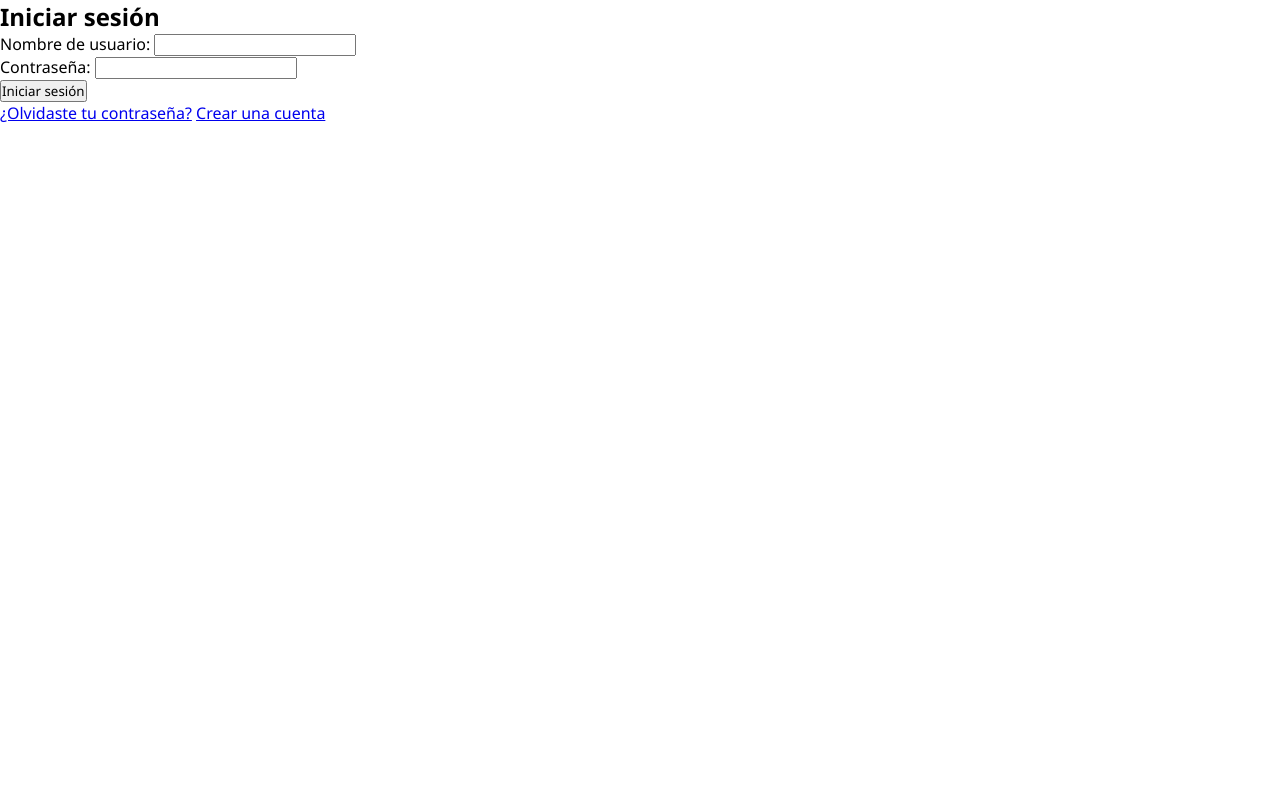
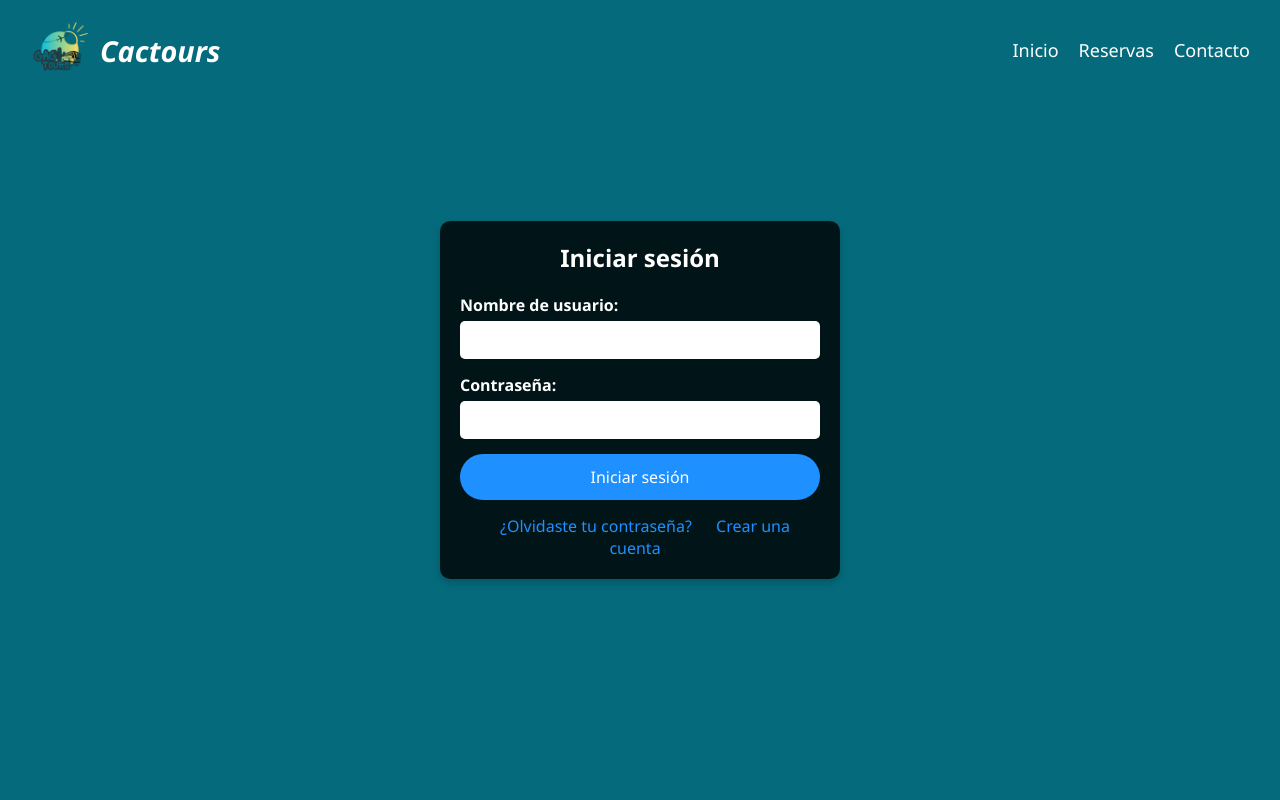
Before and after one commit to Janse-1/Cactours_, a Django app: page /login/ in a window 1280 px wide. Run offline with Django 5.2, Linux system fonts and the light colour scheme.

Commit message:
Se arreglaron diseños en el inicio de sesion

```diff
--- a/cactours_django/core/static/css/styles.css
+++ b/cactours_django/core/static/css/styles.css
@@ -15,6 +15,17 @@ header {
     display: flex;
     justify-content: space-between;
     align-items: center;
+}
+
+.logo-container{
+    display: flex;
+    gap: 10px;
+    align-items: center;
+
+}
+.logo-image{
+    width: 60px;
+    height: 60px;
 }
 
 header .logo {
@@ -188,3 +199,75 @@ footer p {
         font-size: 1em;
     }
 }
+
+
+/*De aqui el diseño del login*/
+
+.login-container {
+    max-width: 400px;
+    margin: 0 auto;
+    padding: 20px;
+    background: rgba(0, 0, 0, 0.7); /* Fondo semitransparente */
+    border-radius: 10px;
+    box-shadow: 0 0 15px rgba(0, 0, 0, 0.5);
+    text-align: center;
+    color: #ffffff;
+}
+
+.login-container h2 {
+    margin-bottom: 20px;
+    font-size: 24px;
+}
+
+.form-group {
+    margin-bottom: 15px;
+    text-align: left;
+}
+
+.form-group label {
+    display: block;
+    font-weight: bold;
+    margin-bottom: 5px;
+}
+
+.form-group input {
+    width: 100%;
+    padding: 10px;
+    border: none;
+    border-radius: 5px;
+}
+
+.cta-button {
+    width: 100%;
+    padding: 12px;
+    background-color: #1e90ff;
+    color: white;
+    border: none;
+    border-radius: 30px;
+    font-size: 16px;
+    cursor: pointer;
+    transition: background-color 0.3s ease;
+}
+
+.cta-button:hover {
+    background-color: #4682b4;
+}
+
+.links {
+    margin-top: 15px;
+}
+
+.links a {
+    color: #1e90ff;
+    text-decoration: none;
+    margin: 0 10px;
+}
+
+.links a:hover {
+    text-decoration: underline;
+}
+
+.error-message {
+    color: #ff4d4d;
+    margin-bottom: 10px;
+}
--- a/cactours_django/core/templates/base.html
+++ b/cactours_django/core/templates/base.html
@@ -7,26 +7,29 @@
     <meta name="viewport" content="width=device-width, initial-scale=1.0">
     <title>{% block title %}Cactours{% endblock %}</title>
     <link rel="stylesheet" href="{% static 'css/styles.css' %}">
+    {%block nav%}
+    <link rel="icon" href="{% static 'images/Icono.ico' %}" type="image/x-icon">
 </head>
 <body>
-    {% block content %}
+
     <header>
         <div class="logo-container">
-            <img src="{% static 'images/logo.png' %}" alt="Logo de Cactours" class="logo-image">
+            <img src="{% static 'images\Icono.ico' %}" alt="Logo de Cactours" class="logo-image">
             <h2 class="logo">Cactours</h2>
         </div>
-        <h4 class="slogan">tu presupuesto, nuestra inspiración</h4>
         <nav>
             <ul>
                 <li><a href="{% url 'index' %}">Inicio</a></li>
                 <li><a href="{% url 'reservas' %}">Reservas</a></li>
+                {% if request.path != '/login/' %}
                 <li><a href="{% url 'login' %}">Iniciar Sesión</a></li>
+                {% endif %}
                 <li><a href="#footer">Contacto</a></li>
             </ul>
         </nav>
     </header>
-
-
+    {%endblock%}
+    {% block content %}
     <section class="showcase">
         <video src="{% static 'images\video/video4.mp4' %}" muted loop autoplay></video>
         <div class="overlay-video"></div>
--- a/cactours_django/core/templates/login.html
+++ b/cactours_django/core/templates/login.html
@@ -1,23 +1,39 @@
-{% load static%}
-<!DOCTYPE html>
-<html lang="es">
-<head>
-    <meta charset="UTF-8">
-    <meta http-equiv="X-UA-Compatible" content="IE=edge">
-    <meta name="viewport" content="width=device-width, initial-scale=1.0">
-    <title>Iniciar sesión</title>
-    <link rel="stylesheet" href="{% static 'css/styles.css' %}">
-</head>
-<body>
+{% extends 'base.html' %}
+{% load static %}
+
+{% block content %}
+<style>
+    html, body {
+        height: 100%;
+        margin: 0;
+        display: flex;
+        align-items: center;
+        justify-content: center;
+        background-color: #056b7c;
+    }
+
+
+    .login-container {
+        max-width: 400px;
+        padding: 20px;
+        background-color: rgba(0, 0, 0, 0.8); /* Fondo oscuro */
+        box-shadow: 0 4px 8px rgba(0, 0, 0, 0.2);
+        border-radius: 10px;
+        text-align: center;
+        color: white; /* Cambia el color del texto */
+    }
+
+
+</style>
 <div class="login-container">
     <h2>Iniciar sesión</h2>
 
     <!-- Mostrar el error si las credenciales son incorrectas -->
     {% if error %}
-            <p style="color: red;">{{ error }}</p>
+        <p class="error-message">{{ error }}</p>
     {% endif %}
 
-        <form method="POST">
+    <form method="POST" class="login-form">
         {% csrf_token %}
         <div class="form-group">
             <label for="username">Nombre de usuario:</label>
@@ -27,7 +43,7 @@
             <label for="password">Contraseña:</label>
             <input type="password" id="password" name="password" required>
         </div>
-            <button type="submit">Iniciar sesión</button>
+        <button type="submit" class="cta-button">Iniciar sesión</button>
     </form>
 
     <div class="links">
@@ -35,5 +51,7 @@
         <a href="#">Crear una cuenta</a>
     </div>
 </div>
-</body>
-</html>
+{% endblock %}
+
+{% block footer%}
+{%endblock%}
```
Also changed, not shown: cactours_django/core/templates/index.html (+7 -2 lines), cactours_django/core/static/images/Cactours Icon.ico (deleted), cactours_django/core/static/images/Icono.ico (added). Lines whose indentation alone changed are shown as unchanged.
